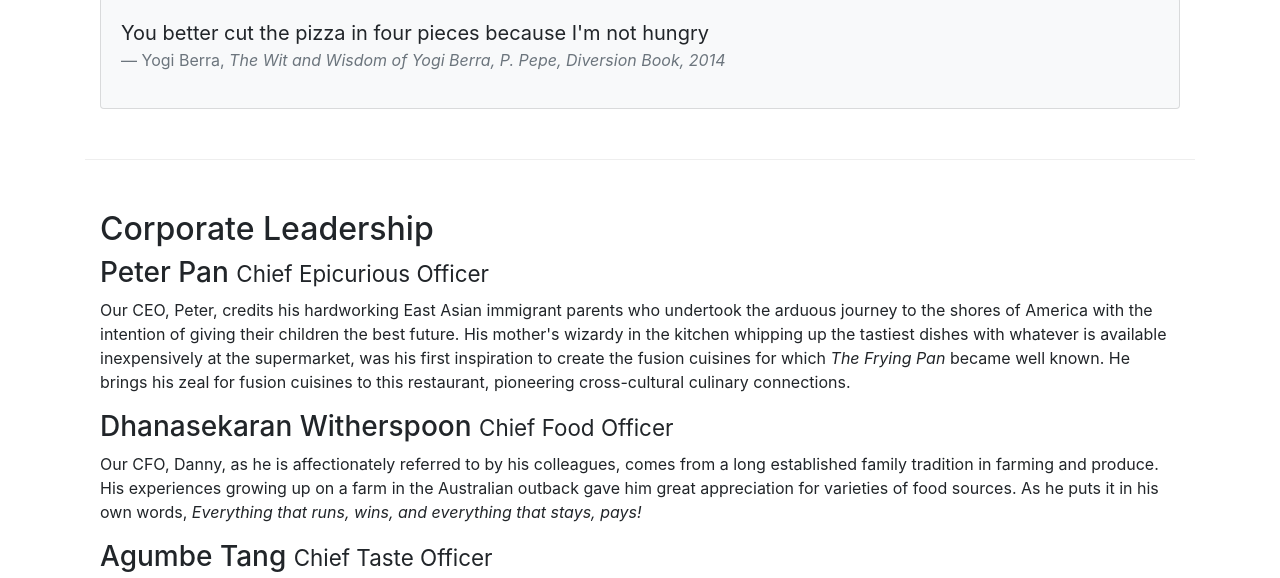
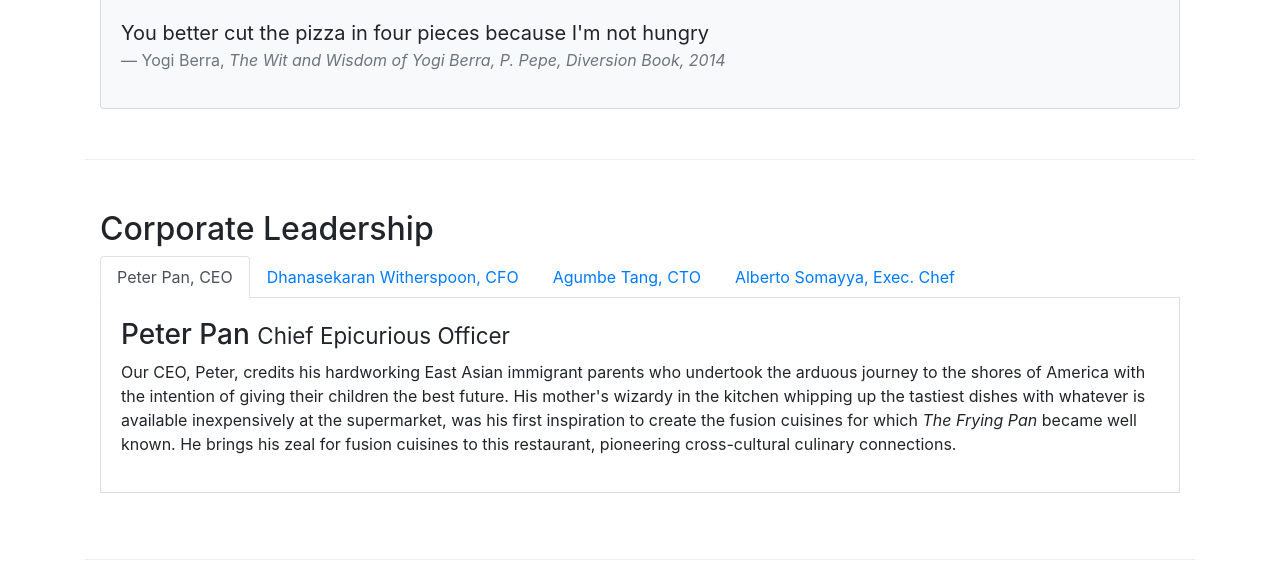
Before and after one commit to kamlesh-00/Coursera-Bootstrap, a website: page aboutus.html in a window 1280 px wide. Shown: the part 812-1390 px from the top of the page. Drawn offline with nearby package versions, Linux system fonts and the light colour scheme.

Commit message:
Tabs and Pills

```diff
--- a/aboutus.html
+++ b/aboutus.html
@@ -92,17 +92,41 @@
             </div>
         </div>
 
-        <div class="row row-content align-items-center">
+        <div class="row row-content">
             <div class="col-12">
                 <h2>Corporate Leadership</h2>
+                <ul class="nav nav-tabs">
+                    <li class="nav-item">
+                        <a href="#peter" class="nav-link active" role="tab" data-toggle="tab">Peter Pan, CEO</a>
+                    </li>
+                    <li class="nav-item">
+                        <a href="#dhanasekaran" class="nav-link" role="tab" data-toggle="tab">Dhanasekaran Witherspoon, CFO</a>
+                    </li>
+                    <li class="nav-item">
+                        <a href="#agumbe" class="nav-link" role="tab" data-toggle="tab">Agumbe Tang, CTO</a>
+                    </li>
+                    <li class="nav-item">
+                        <a href="#alberto" class="nav-link" role="tab" data-toggle="tab">Alberto Somayya, Exec. Chef</a>
+                    </li>
+                </ul>
+                <div class="tab-content">
+                    <div class="tab-pane fade show active" role="tabpanel" id="peter">
                         <h3>Peter Pan <small>Chief Epicurious Officer</small></h3>
                         <p class="d-none d-sm-block">Our CEO, Peter, credits his hardworking East Asian immigrant parents who undertook the arduous journey to the shores of America with the intention of giving their children the best future. His mother's wizardy in the kitchen whipping up the tastiest dishes with whatever is available inexpensively at the supermarket, was his first inspiration to create the fusion cuisines for which <em>The Frying Pan</em> became well known. He brings his zeal for fusion cuisines to this restaurant, pioneering cross-cultural culinary connections.</p>
+                    </div>
+                    <div class="tab-pane fade" role="tabpanel" id="dhanasekaran">
                         <h3>Dhanasekaran Witherspoon <small>Chief Food Officer</small></h3>
                         <p class="d-none d-sm-block">Our CFO, Danny, as he is affectionately referred to by his colleagues, comes from a long established family tradition in farming and produce. His experiences growing up on a farm in the Australian outback gave him great appreciation for varieties of food sources. As he puts it in his own words, <em>Everything that runs, wins, and everything that stays, pays!</em></p>
+                    </div>
+                    <div id="agumbe" class="tab-pane fade" role="tabpanel">
                         <h3>Agumbe Tang <small>Chief Taste Officer</small></h3>
                         <p class="d-none d-sm-block">Blessed with the most discerning gustatory sense, Agumbe, our CTO, personally ensures that every dish that we serve meets his exacting tastes. Our chefs dread the tongue lashing that ensues if their dish does not meet his exacting standards. He lives by his motto, <em>You click only if you survive my lick.</em></p>
+                    </div>
+                    <div id="alberto" class="tab-pane fade" role="tabpanel">
                         <h3>Alberto Somayya <small>Executive Chef</small></h3>
                         <p class="d-none d-sm-block">Award winning three-star Michelin chef with wide International experience having worked closely with whos-who in the culinary world, he specializes in creating mouthwatering Indo-Italian fusion experiences. He says, <em>Put together the cuisines from the two craziest cultures, and you get a winning hit! Amma Mia!</em></p>
+                    </div>
+                </div>
             </div>
        </div>
        <div class="row row-content">
--- a/css/styles.css
+++ b/css/styles.css
@@ -37,3 +37,11 @@ body{
 .navbar-dark{
     background-color: #512da8;
 }
+
+
+.tab-content{
+    border-left: 1px solid #dddddd;
+    border-right: 1px solid #dddddd;
+    border-bottom: 1px solid #dddddd;
+    padding: 20px;
+}
```
Also changed, not shown: contactus.html (+1 -1 lines). Lines whose indentation alone changed are shown as unchanged.
